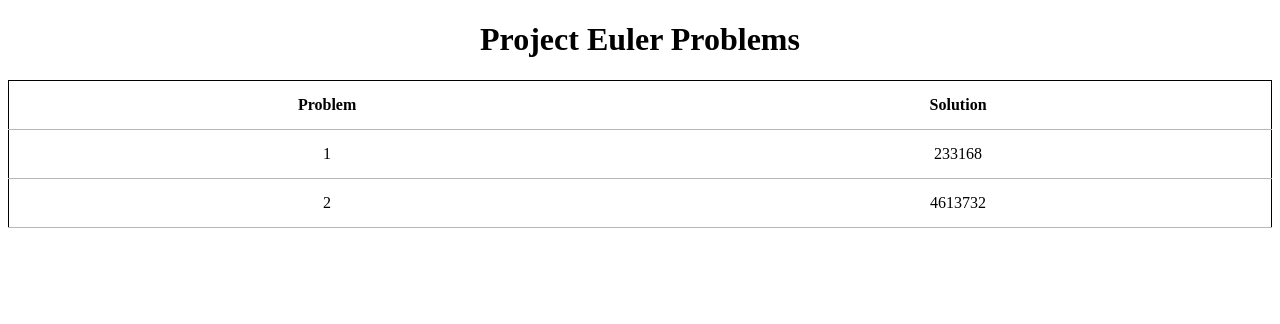
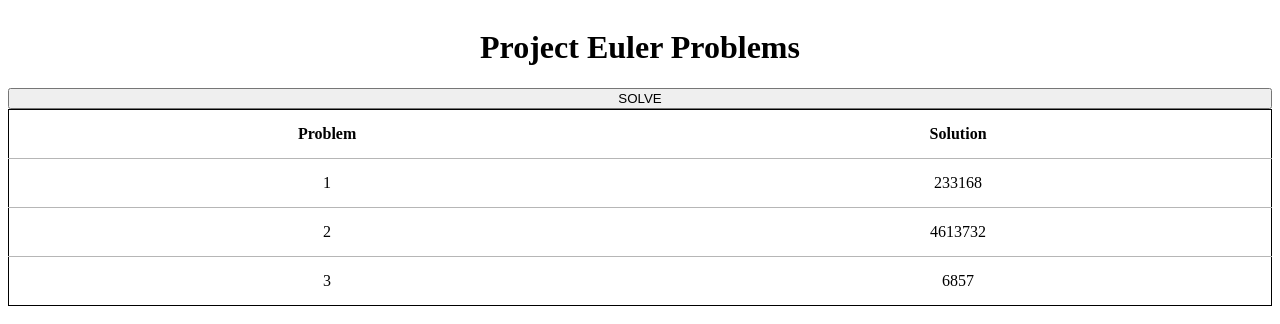
Before and after one commit to AndrewCAlvarez/andrewcalvarez.github.io, a plain HTML site: page projectEulerIndex.html in a window 1280 px wide. Drawn offline with Linux system fonts and the light colour scheme.

Commit message:
Got stuck on problem 4

```diff
--- a/projectEuler.css
+++ b/projectEuler.css
@@ -1,3 +1,7 @@
+body {
+  display: grid;
+}
+
 table {
   width: 100%;
   text-align: center;
--- a/projectEuler.js
+++ b/projectEuler.js
@@ -1,5 +1,7 @@
 solveEuler1();
 solveEuler2();
+solveEuler3();
+solveEuler4();
 
 function solveEuler1() {
   var sumList = [];
@@ -44,3 +46,35 @@
 
   answer2.innerHTML = sum;
 }
+
+function solveEuler3() {
+  num = 600851475143;
+
+  for (i = 0; i < num; i++) {
+    if (num % i == 0) {
+      num = num / i;
+    }
+    if (num > num / i) {
+    }
+  }
+  var solution = document.getElementById("answer3");
+  solution.innerHTML = num;
+}
+
+function solveEuler4() {
+  var pop = 0;
+
+  function isPalindrome(a) {
+    var arr1 = a.toString();
+    arr1.reverse();
+    console.log(arr1);
+  }
+  isPalindrome(9449);
+
+  for (i = 100; i < 1000; i++) {
+    for (j = 100; j < 1000; j++) {
+      pop = j * i;
+    }
+  }
+  console.log(pop);
+}
--- a/projectEulerIndex.html
+++ b/projectEulerIndex.html
@@ -27,6 +27,13 @@
           <td>2</td>
           <td id="answer2"></td>
         </tr>
+        <tr>
+          <td>3</td>
+          <td id="answer3"></td>
+        </tr>
+        <tr>
+          <button onclick="solveEuler4()">SOLVE</button>
+        </tr>
       </tbody>
     </table>
     <script src="projectEuler.js"></script>
```
